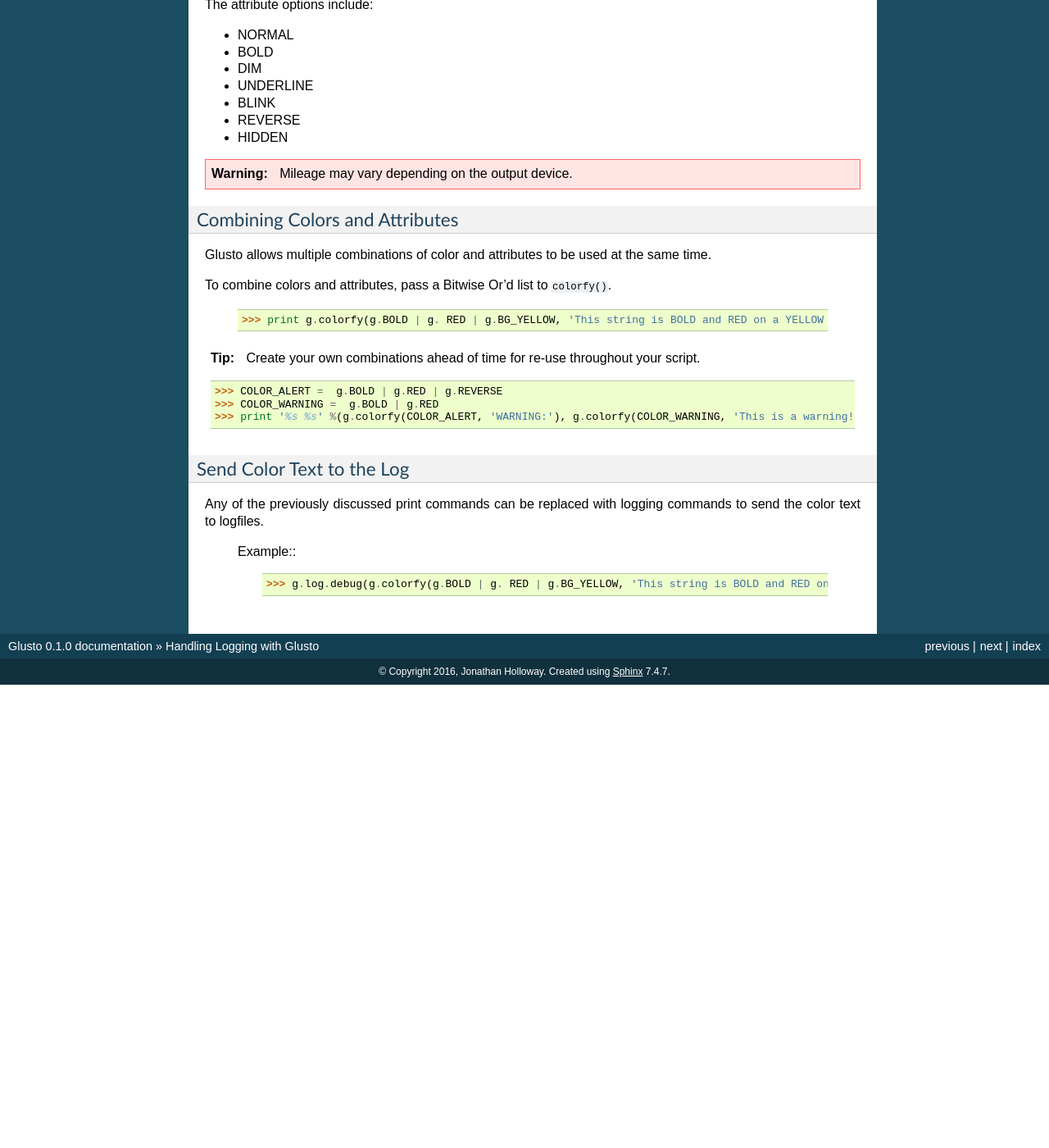
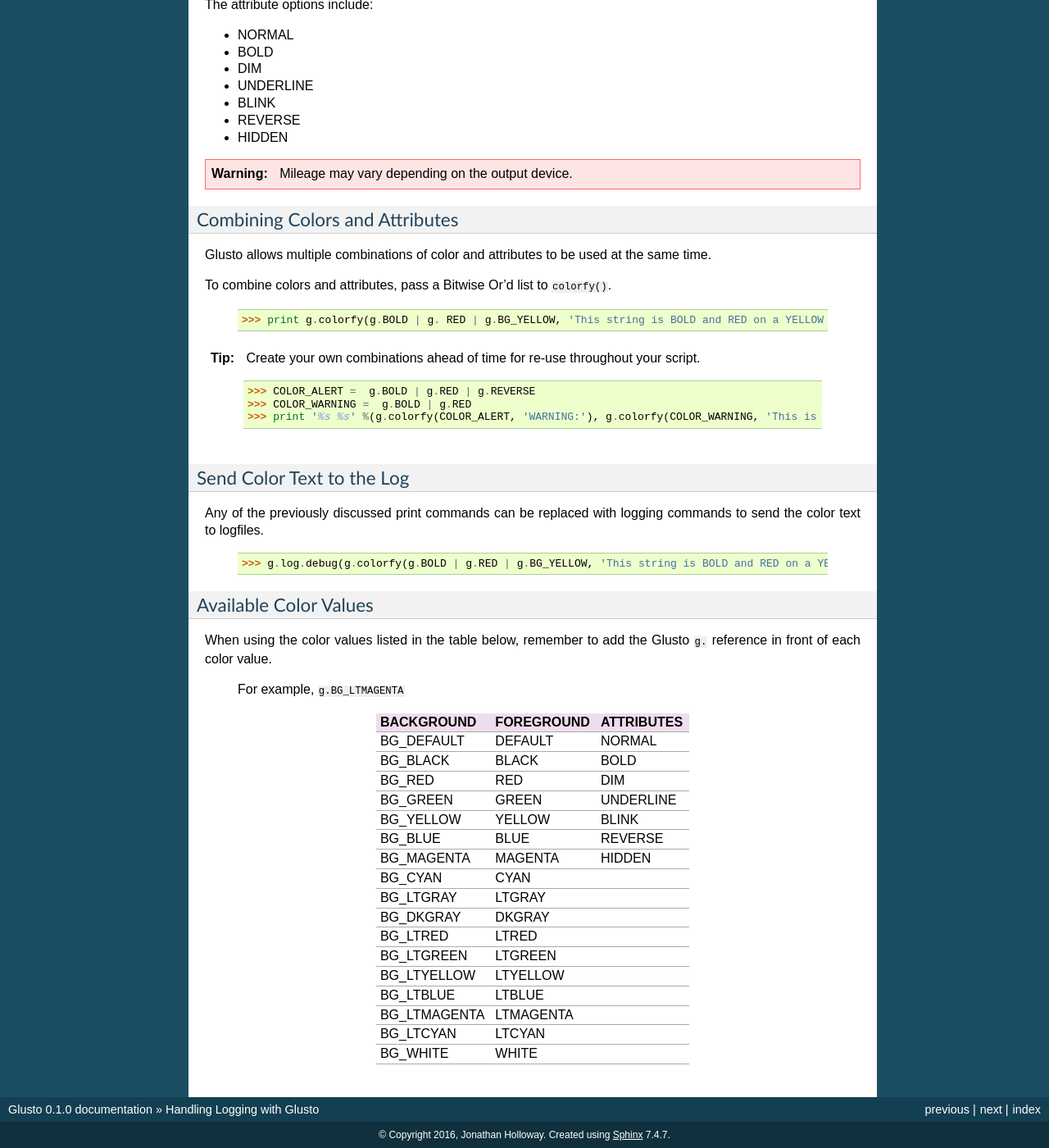
Before and after one commit to loadtheaccumulator/glusto, a Sphinx documentation site: the page built from docs/userguide/loggable.rst, in a window 1280 px wide and 1400 px high, scrolled down 1547 px. Shown: the whole window at 82% size. Built offline with Sphinx 7.4.7, drawn with Linux system fonts in a browser that asks for light colours; pages that are not in the unit, such as notebooks, are missing from menus; before the commit the page ends 2382 px from its top, so only the background shows below that; some of the changed text lies outside the part shown.

Commit message:
docs: Added table for color values
Signed-off-by: Jonathan Holloway <loadtheaccumulator@gmail.com>

```diff
--- a/docs/userguide/loggable.rst
+++ b/docs/userguide/loggable.rst
@@ -133,11 +133,11 @@
 
 	Create your own combinations ahead of time for re-use throughout your script.
 
-	::
+		::
 
-		>>> COLOR_ALERT =  g.BOLD | g.RED | g.REVERSE
-		>>> COLOR_WARNING =  g.BOLD | g.RED
-		>>> print '%s %s' %(g.colorfy(COLOR_ALERT, 'WARNING:'), g.colorfy(COLOR_WARNING, 'This is a warning!'))
+			>>> COLOR_ALERT =  g.BOLD | g.RED | g.REVERSE
+			>>> COLOR_WARNING =  g.BOLD | g.RED
+			>>> print '%s %s' %(g.colorfy(COLOR_ALERT, 'WARNING:'), g.colorfy(COLOR_WARNING, 'This is a warning!'))
 
 Send Color Text to the Log
 ~~~~~~~~~~~~~~~~~~~~~~~~~~
@@ -164,3 +165,34 @@
 	::
 
 		log_color: False
+
+
+Available Color Values
+~~~~~~~~~~~~~~~~~~~~~~
+
+When using the color values listed in the table below, remember to add the Glusto ``g.`` reference in front of each color value.
+
+	For example, ``g.BG_LTMAGENTA``
+
+
+============  ==========  ==========
+BACKGROUND    FOREGROUND  ATTRIBUTES
+============  ==========  ==========
+BG_DEFAULT    DEFAULT     NORMAL
+BG_BLACK      BLACK       BOLD
+BG_RED        RED         DIM
+BG_GREEN      GREEN       UNDERLINE
+BG_YELLOW     YELLOW      BLINK
+BG_BLUE       BLUE        REVERSE
+BG_MAGENTA    MAGENTA     HIDDEN
+BG_CYAN       CYAN
+BG_LTGRAY     LTGRAY
+BG_DKGRAY     DKGRAY
+BG_LTRED      LTRED
+BG_LTGREEN    LTGREEN
+BG_LTYELLOW   LTYELLOW
+BG_LTBLUE     LTBLUE
+BG_LTMAGENTA  LTMAGENTA
+BG_LTCYAN     LTCYAN
+BG_WHITE      WHITE
+============  ==========  ==========
```
Also changed, not shown: other parts of docs/userguide/loggable.rst (+3 -2 lines).
